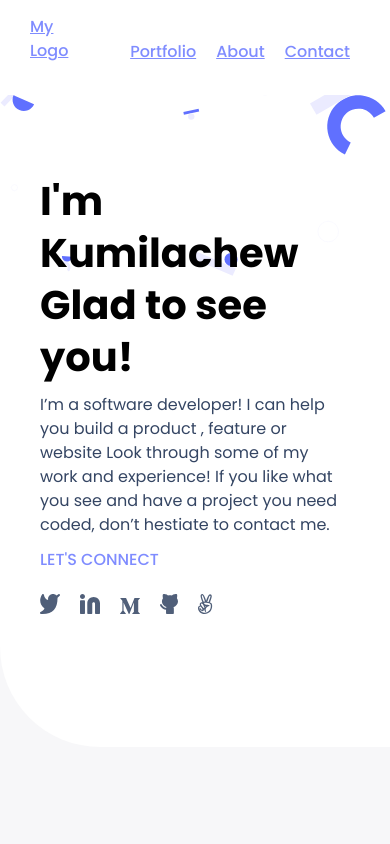
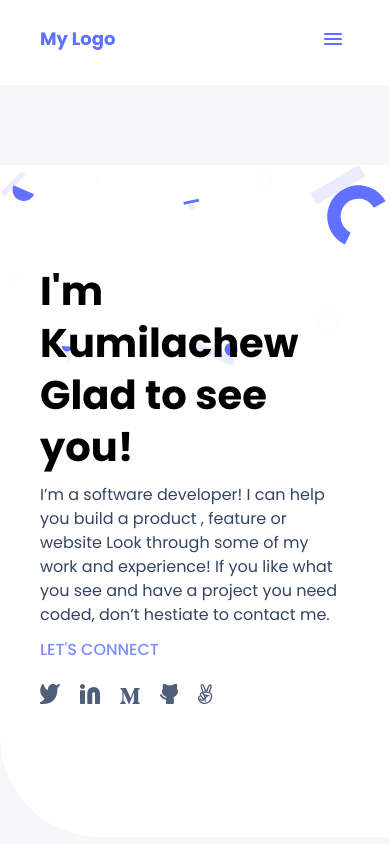
Before and after one commit to Kumilachew-g/Personal-Portfolio, a website: page index.html in a window 390 px wide. Shown: the top 844 px of the page. Drawn offline with Linux system fonts and the light colour scheme.

Commit message:
fix design issues

```diff
--- a/index.html
+++ b/index.html
@@ -6,36 +6,39 @@
     <meta name="viewport" content="width=device-width, initial-scale=1.0" />
     <title>Personal Portoflio</title>
     <link rel="stylesheet" href="css/style.css" />
+    <link rel="stylesheet" href="css/menu.css" />
   </head>
   <body>
     <div>
       <!--The nav bar-->
-      <header>
-        <nav class="navbar">
-          <a href="#" class="nav-branding" id="logo">My Logo</a>
-          <ul class="nav-menu">
-            <li class="nav-item">
-              <a href="" class="lav-link text">Portfolio</a>
-            </li>
-            <li class="nav-item">
-              <a href="" class="lav-link text">About</a>
-            </li>
-            <li class="nav-item">
-              <a href="" class="lav-link text">Contact</a>
-            </li>
+      <nav>
+        <h3 class="logo indicator">My Logo</h3>
+        <div>
+          <ul id="desk-list">
+            <li><a class="active indicator" href="#demo"> Portoflio</a></li>
+            <li><a class="indicator" href="#work-section"> About</a></li>
+            <li><a class="indicator" href="#contact-me"> Contact</a></li>
           </ul>
-          <div class="hamburger">
-            <span class="bar"></span>
-            <span class="bar"></span>
-            <span class="bar"></span>
-          </div>
-        </nav>
-      </header>
-
+          <img
+            class="indicator"
+            id="union-menu"
+            src="./images/union.svg"
+            alt="Union"
+          />
+        </div>
+      </nav>
+      <div id="nav-menu" class="hidden">
+        <div><span id="nav-button-close"> &#x2715; </span></div>
+        <ul>
+          <li><a href="#demo"> Portoflio</a></li>
+          <li><a href="#work-section"> About</a></li>
+          <li><a href="#contact-me"> Contact</a></li>
+        </ul>
+      </div>
 
       <!--The main section-->
       <main>
-        <section>
+        <section id="demo">
           <h1>I'm Kumilachew Glad to see you!</h1>
           <p>
             I’m a software developer! I can help you build a product , feature
```
